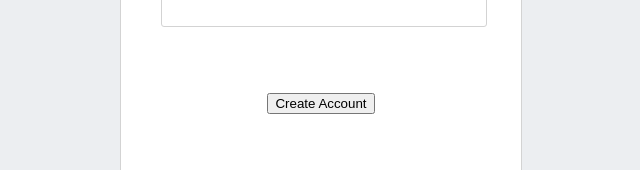
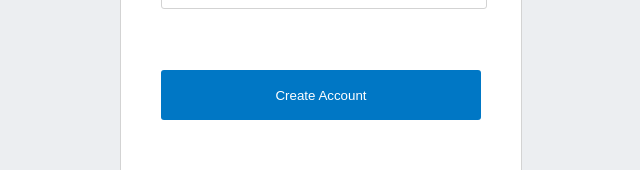
Before and after one commit to DeadpanCakes/html_form, a React (Create React App) app: page / in a window 1280 px wide. Shown: the part 729-899 px from the top of the page, without its empty margins (319-959 px from the left). Built offline with nearby package versions, Linux system fonts and the light colour scheme.

Commit message:
styled submitBtn

```diff
--- a/src/components/SignUpForm/SignUpForm.module.css
+++ b/src/components/SignUpForm/SignUpForm.module.css
@@ -14,10 +14,16 @@
 
 .signUpBtn {
   align-self: center;
+  width: 100%;
+  color: white;
+  background-color: #0077c5;
+  border-radius: 3px;
+  border: none;
+  height: 50px;
 }
 
 .labeledInput {
-    display: flex;
-    flex-direction: column;
-    align-items: flex-start;
+  display: flex;
+  flex-direction: column;
+  align-items: flex-start;
 }
```
